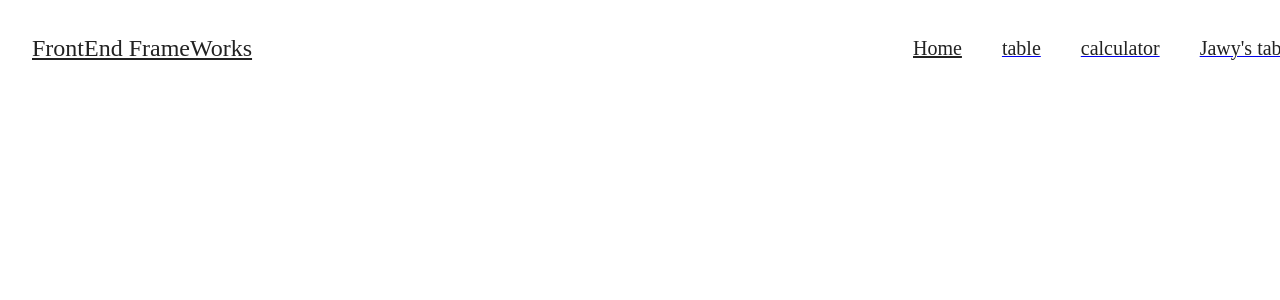
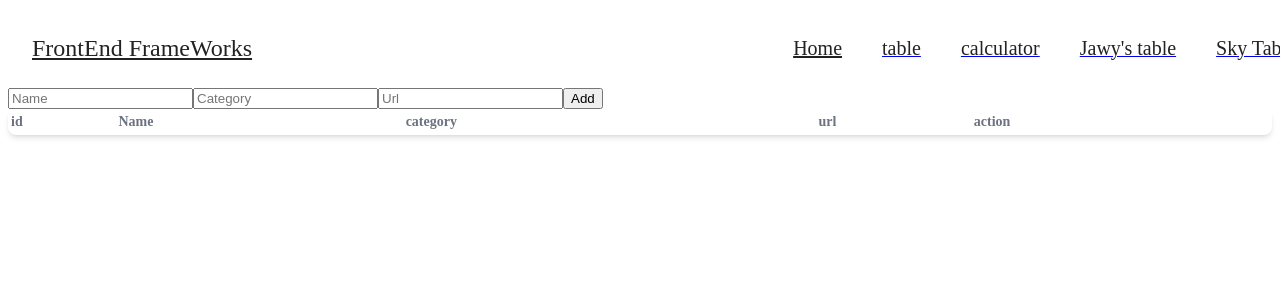
Before and after one commit to Gruce/nuxt-tutorial, a Nuxt app: page /skyTable in a window 1280 px wide. Shown: the top 300 px of the page. Built offline with nearby package versions, Linux system fonts and the light colour scheme.

Commit message:
sky table

```diff
--- a/components/Header.vue
+++ b/components/Header.vue
@@ -44,31 +44,27 @@
         </div>
         <nav class="hidden md:flex justify-between space-x-10 align-bottom">
           <div class="hidden md:flex space-x-10 align-bottom">
-            <NuxtLink
-              to="/"
-              class="text-base font-medium text-dark bold text-xl hover:text-gray-500"
-            >
+            <NuxtLink to="/" class="text-base font-medium text-dark bold text-xl hover:text-gray-500">
               Home
             </NuxtLink>
             <NuxtLink to="/table">
-              <span
-                class="text-base font-medium text-dark bold text-xl hover:text-gray-500"
-              >
+              <span class="text-base font-medium text-dark bold text-xl hover:text-gray-500">
                 table
               </span>
             </NuxtLink>
             <NuxtLink to="/calculator">
-              <span
-                class="text-base font-medium text-dark bold text-xl hover:text-gray-500"
-              >
+              <span class="text-base font-medium text-dark bold text-xl hover:text-gray-500">
                 calculator
               </span>
             </NuxtLink>
             <NuxtLink to="/table_v2">
-              <span
-                class="text-base font-medium text-dark bold text-xl hover:text-gray-500"
-              >
+              <span class="text-base font-medium text-dark bold text-xl hover:text-gray-500">
                 Jawy's table
+              </span>
+            </NuxtLink>
+            <NuxtLink to="/skyTable">
+              <span class="text-base font-medium text-dark bold text-xl hover:text-gray-500">
+                Sky Table
               </span>
             </NuxtLink>
           </div>
--- /dev/null
+++ b/components/table/Sky.vue
@@ -0,0 +1,24 @@
+<template>
+    <tr class="bg-#ede0d4 border-b">
+        <th scope="row" class="py-4 px-6 font-medium text-gray-900 whitespace-nowrap">
+            {{taskIndex+1}}
+        </th>
+        <td py="4" px="6">
+            {{task.title}}
+        </td>
+        <td py="4" px="6">
+            {{task.descrption}}
+        </td>
+        <td py="4" px="6">
+            {{task.url}}
+        </td>
+        <td py="4" px="6">
+            <button text="#2b2d42" hover:text="#ef476f" cursor="pointer" border="none" class="bg-#ede0d4" @click="$emit('remove',taskIndex)">
+                <svg width="22" height="22" viewBox="0 0 24 24"><path fill="currentColor" d="M7 21q-.825 0-1.412-.587Q5 19.825 5 19V6H4V4h5V3h6v1h5v2h-1v13q0 .825-.587 1.413Q17.825 21 17 21Zm2-4h2V8H9Zm4 0h2V8h-2Z"/></svg>
+            </button>
+        </td>
+    </tr>
+</template>
+<script setup>
+    const props = defineProps(['task', 'taskIndex'])
+</script>
--- /dev/null
+++ b/pages/skyTable.vue
@@ -0,0 +1,69 @@
+<template>
+    <div flex="~ col gap-4" justify="center" >
+            <div  px="3" py="7"  m="auto" bg="#cb997e" class="rounded-lg relative">
+                <input border="none" rounded="sm" m-5 p-2 v-model="title" placeholder="Name" />
+                <input border="none" rounded="sm" m-5 p-2 v-model="descrption" placeholder="Category" />
+                <input border="none" rounded="sm" m-5 p-2 v-model="url" placeholder="Url" />
+                <button border="none" rounded="lg" bg="gray-700" text="gray-50" font="bold" cursor="pointer" hover:bg="#f1faee" hover:text="#0077b6" p-2 @click="newTask()">
+                    Add
+                </button>
+                <div class="overflow-x-auto relative shadow-md sm:rounded-lg">
+                    <table w="full" text="sm left " class="w-full text-sm text-left text-gray-500">
+                        <thead text="xs gray-700 " uppercase bg="#ddbea9">
+                            <tr>
+                                <th scope="col" py="3" px="6" >
+                                    id
+                                </th>
+                                <th scope="col" py="3" px="6">
+                                    Name
+                                </th>
+                                <th scope="col" py="3" px="6">
+                                    category
+                                </th>
+                                <th scope="col" py="3" px="6">
+                                    url
+                                </th>
+                                <th scope="col" py="3" px="6">
+                                    action
+                                </th>
+                            </tr>
+                        </thead>
+                        <tbody>
+                            <TableSky v-for="(task, index) in tasks" :key="task.title"
+                                                                     :task="task"
+                                                                     :taskIndex="index"
+                                                                     @remove="removeTask($event)"/>
+                        </tbody>
+                    </table>
+                </div>
+            </div>
+    </div>
+</template>
+
+<script setup>
+    const tasks = ref([])
+
+    // Addition
+    const title = ref('')
+    const descrption = ref('')
+    const url = ref('')
+
+    const newTask = () => {
+        if (title.value === '' || descrption.value === '' || url.value === '') {
+            alert('Please fill all fields')
+            return
+        }
+        tasks.value.push({
+            title: title.value,
+            descrption:descrption.value,
+            url:url.value
+        })
+        title.value = ''
+        descrption.value=''
+        url.value=''
+
+    }
+    const removeTask = (index) => {
+        tasks.value.splice(index, 1)
+    }
+</script>
```
